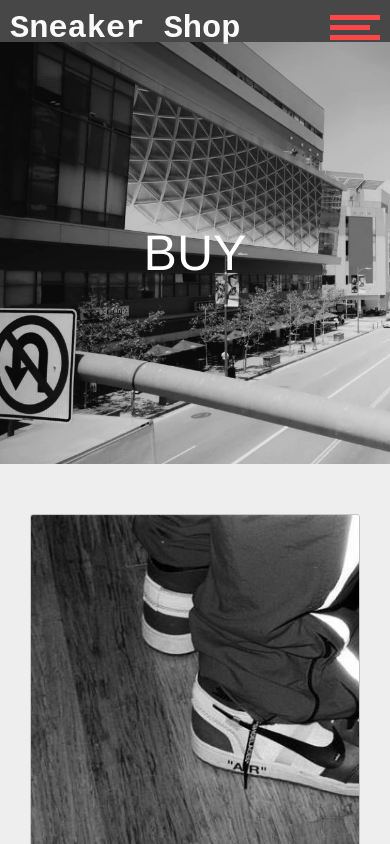
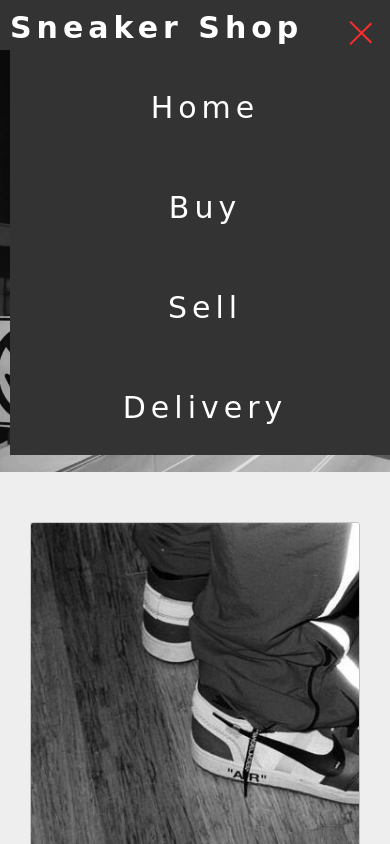
Before and after one commit to AminMusah/sneaker-shop-project, a plain HTML site: page index.html in a window 390 px wide. Both pictures are taken after a click on the element 355 px from the left and 27 px from the top of the page. Shown: the top 844 px of the page. Drawn offline with Linux system fonts and the light colour scheme.

Commit message:
modified the pop up menu

```diff
--- a/index.html
+++ b/index.html
@@ -11,11 +11,6 @@
         <h1>
             Sneaker Shop
         </h1>
-        <div id="load">
-            <div class="loads x"></div>
-            <div class="loads y"></div>
-            <div class="loads z"></div>
-        </div>
         <nav class="wrapper">
             <ul class="select">
                <li><a href="#"></a>Home</li>
@@ -50,7 +45,11 @@
                </li>
             </ul>
         </nav>
-
+        <div id="load">
+            <div class="load1"></div>
+            <div class="load2"></div>
+            <div class="load3"></div>
+        </div>
     </header>
     <div class="gradient">
         <p>buy</p>
--- a/style.css
+++ b/style.css
@@ -2,7 +2,7 @@
     box-sizing: border-box;
     margin: 0;
     padding: 0;
-    font-family: 'Courier New', Courier, monospace;
+    font-family: cursive;
 }
 
 body{
@@ -10,29 +10,31 @@ body{
 }
 
 h1 {
-    margin-bottom:-15px;
+    font-size: 30px;
+    cursor: pointer;
+    letter-spacing: 5px;
 }
 
 .select {
     display: flex;
     justify-content: center;
+    align-items: center;
     position: relative;
-    top: 10px;
-    right: 20px;
+    top: 5px;
+    width: 100%;
+}
+
+.wrapper {
+    width: 60%;
+    letter-spacing: 5px;
 }
 
 .wrapper ul li{
-    width: 150px;
     list-style: none;
     height: 20px;
-    font-size: 15px;
-    line-height: 20px;
+    font-size: 25px;
     cursor: pointer;
-    background-color: black;
-}
-
-.wrapper ul li:hover {
-    background-color: #111111;
+    width: 100%;
 }
 
 .wrapper ul ul {
@@ -44,7 +46,7 @@ h1 {
 }
 
 .wrapper ul ul ul {
-    margin-left: -150px;
+    margin-left: -250px;
 }
 
 .menu{
@@ -54,10 +56,10 @@ h1 {
     text-align: center;
     position: sticky;
     top: 0;
-    background-color: black;
-    opacity: .7;
+    background-color: #333333;
     color: white;
     z-index: 1;
+    height: 50px;
 }
 
 
@@ -293,31 +295,14 @@ p{
 }
 
 #load{
-    width: 50px;
+    width: 40px;
     display: none;
 }
 
-.loads{
-    background: red;
-    height: 5px;
-    margin: 5px 0;
-}
-
-.x{
-    width: 100%;
-}
-
-.y{
-    width: 80%;
-    transition: 0.4s linear;
-}
-
-.z{
-    width: 100%;
-}
-
-#load:hover > .y{
-    width: 100%;
+#load div{
+    background: rgb(255, 45, 45);
+    height: 2px;
+    margin: 5px;
 }
 
 a {
@@ -325,19 +310,34 @@ a {
     color: #ffffff;
 }
 
+
+@media screen and (max-width:1024px) {
+    .wrapper {
+        width: 50%;
+    }
+}
+
 @media screen and (max-width: 900px){
-    a {
-        text-decoration: none;
-        color: #ffffff;
+
+    body {
+        overflow-x: hidden;
+    }
+
+    .wrapper {
+        width: 100%;
+        position: absolute;
+        top: 50px;
+        background-color: #333333;
+        transform: translateX(100%);
+        transition: 0.3s ease-in;
     }
 
     .select {
-        display: none;
+        display: flex;
         flex-direction: column;
-        position: absolute;
-        top: 100%;
-        right: 0;
-        width: 100%;
+        justify-content: space-around;
+        height: 400px;
+        background-color: #333333;
     }
 
     .wrapper ul ul li{
@@ -351,11 +351,35 @@ a {
         width: 100%;
         font-size: 30px;
         height: 30px;
+        transition: 0.3s ease-in;
+    }
+
+    .wrapper ul li:hover {
+        transform: scale(1.3);
     }
 
     #load {
         display: block;
         position: absolute;
+        top: 20px;
         right: 10px;
+        cursor: pointer;
+        transition: 0.5s ease-in;
+    }
+
+    .active {
+        transform: translateX(0%);
+    }
+
+    .toggle .load1{
+        transform: rotate(-45deg) translate(-5px,6px);
+    }
+
+    .toggle .load2{
+        opacity: 0;
+    }
+
+    .toggle .load3{
+        transform: rotate(45deg) translate(-5px,-6px);
     }
 }
--- a/works.js
+++ b/works.js
@@ -1,13 +1,9 @@
 const load = document.querySelector('#load');
-const select = document.querySelector('.select');
-const text = document.querySelector('h1')
+const wrapper = document.querySelector('.wrapper');
+const text = document.querySelector('h1');
 
 
 load.addEventListener('click', () => {
-    if (select.style.display === 'none'){
-      select.style.display = 'flex';
-    } else {
-        select.style.display = 'none'
-    }
-
+    wrapper.classList.toggle('active');
+    load.classList.toggle('toggle')
 })
```
